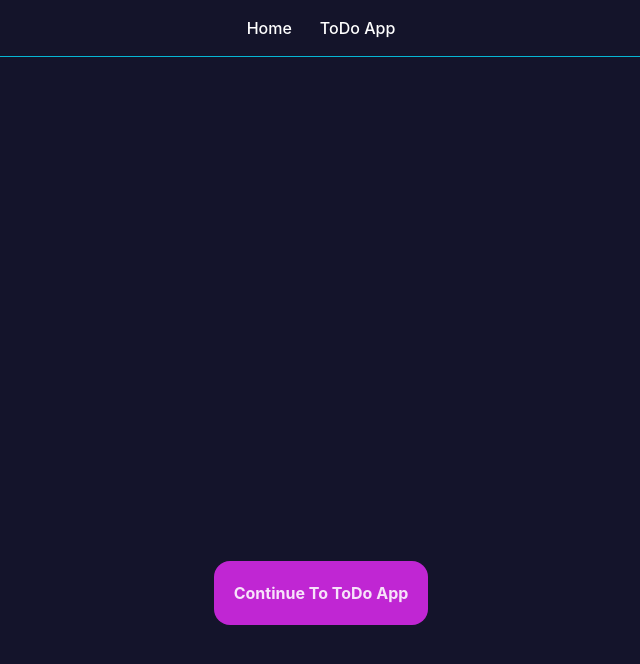
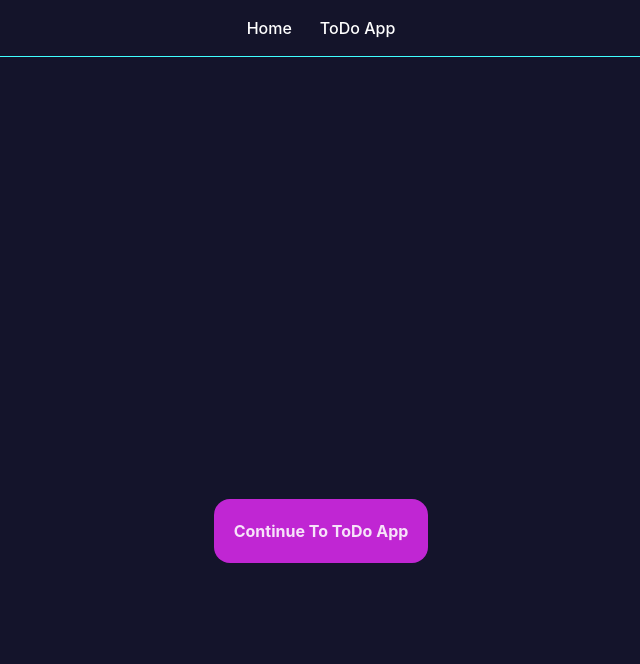
Before and after one commit to TerezzaB/REACT_ToDoApp, a React (Vite) app: page / in a window 1280 px wide. Shown: the top 664 px of the page, without its empty margins (319-959 px from the left). Built offline with nearby package versions, Linux system fonts and the light colour scheme.

Commit message:
10th - homepage design issues

```diff
--- a/src/App.css
+++ b/src/App.css
@@ -4,14 +4,14 @@
   text-align: center;
 }
 
-._nav { border-bottom: 1px solid #06b6d4; z-index: 1000; background-color: #14142a; }
+._nav { border-bottom: 1px solid #40ffff; z-index: 1000; background-color: #14142a; }
 
 @media (min-width: 992px) {
   .typing-container {
     display: flex;
     justify-content: center;
     align-items: center;
-    margin-top: 10%;
+    margin-top: 20%;
   }
 
   .typing-effect {
--- a/src/components/HomeComponents/HomeTyping.jsx
+++ b/src/components/HomeComponents/HomeTyping.jsx
@@ -1,7 +1,11 @@
+import React from "react";
+
 export default function HomeTyping() {
     return (
-        <div className="typing-container p-40">
-            <h1 className="typing-effect">Welcome to my ToDo App...</h1>
+        <div className="m-10 text-center">
+            <h1 className="overflow-hidden border-r-4 border-white whitespace-nowrap text-xl sm:text-3xl md:text-5xl typing-effect">
+                Welcome to my ToDo App...
+            </h1>
         </div>
     )
 }
--- a/src/views/HomeView.jsx
+++ b/src/views/HomeView.jsx
@@ -4,9 +4,9 @@ import HomeButton from "../components/HomeComponents/HomeButton";
 
 export default function HomeView() {
     return (
-        <>
+        <div className="flex flex-col gap-y-5 items-center justify-center min-h-screen">
             <HomeTyping />
             <HomeButton />
-        </>
+        </div>
     )
 }
```
